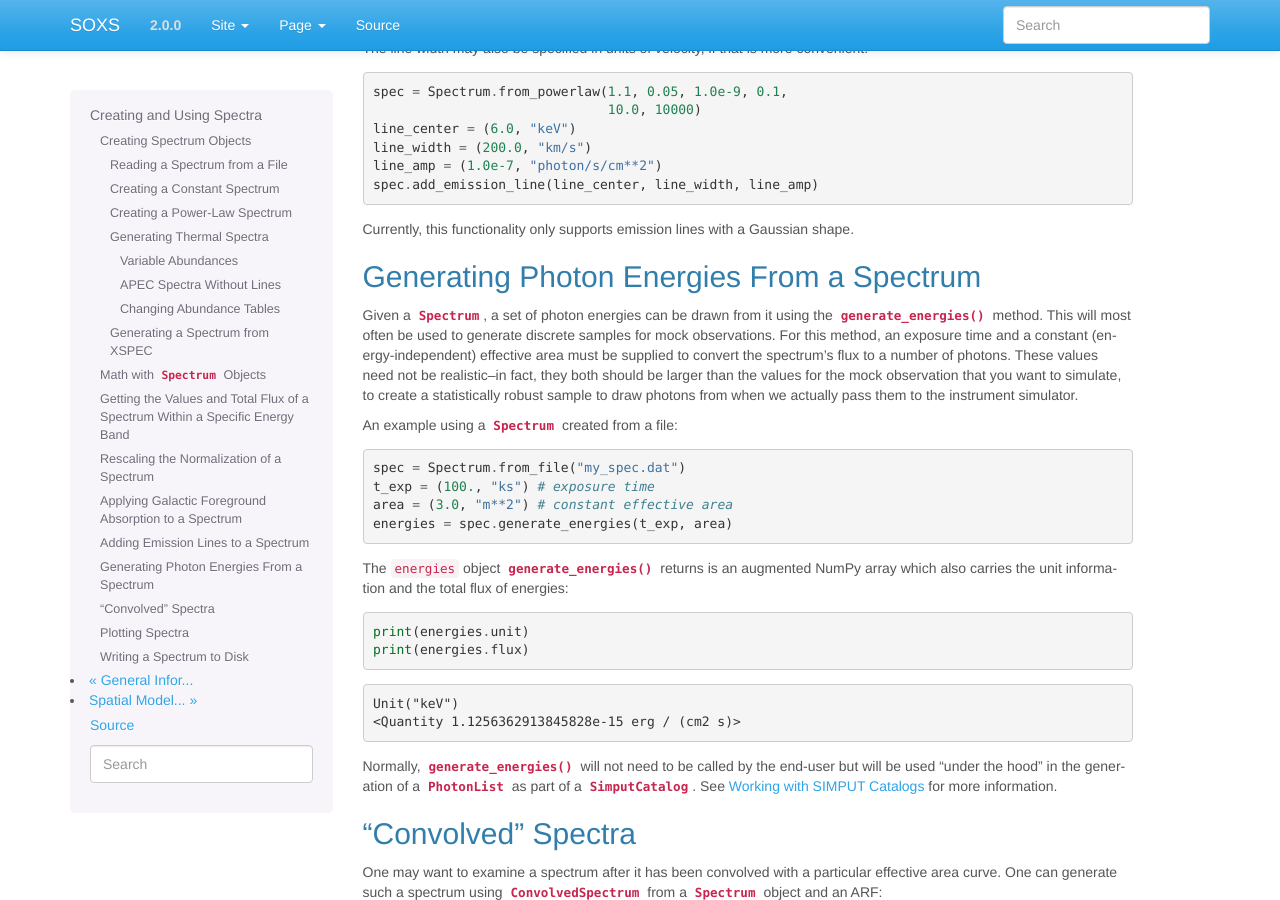
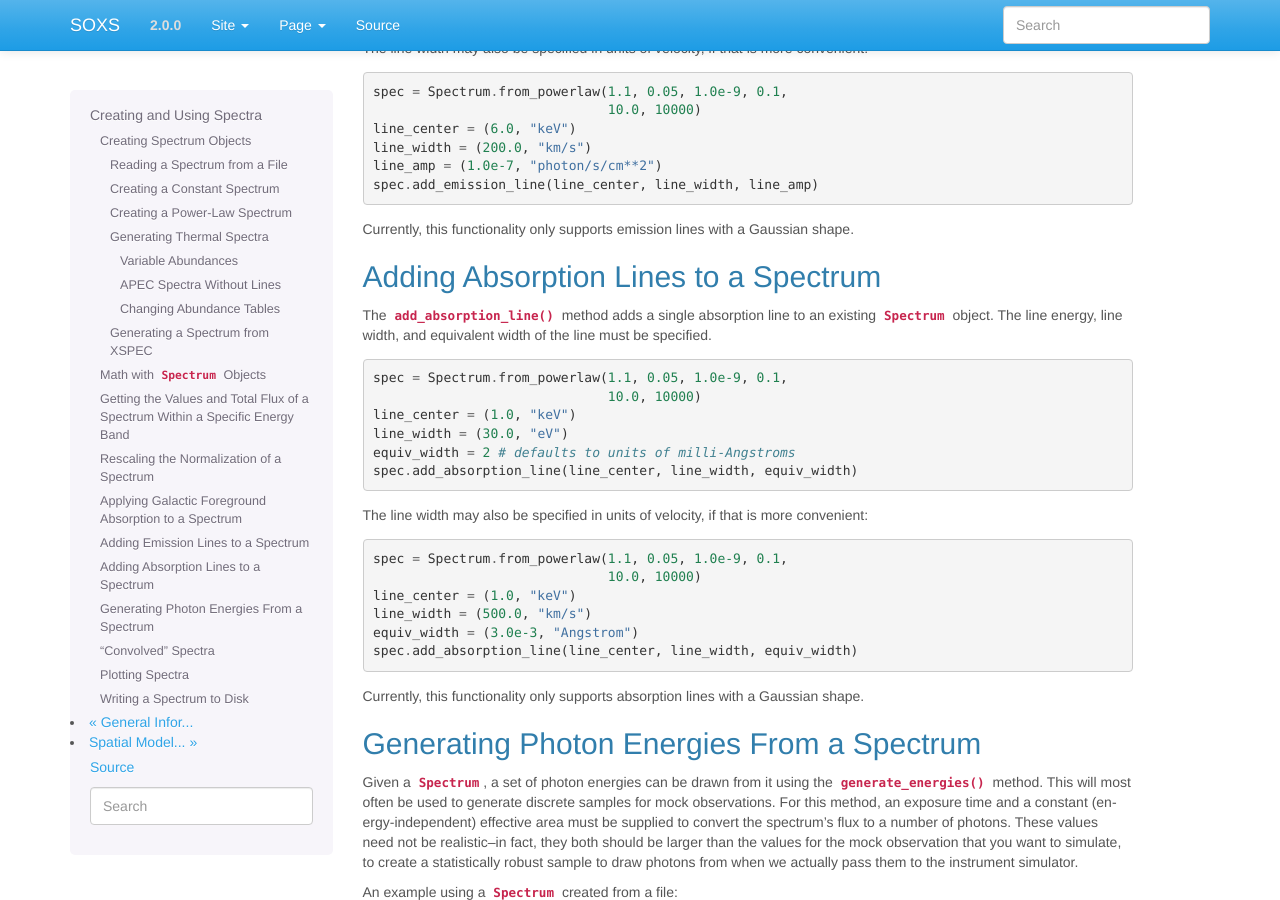
Before and after one commit to lynx-x-ray-observatory/soxs, a Sphinx documentation site: the page built from doc/source/users_guide/spectra.rst, in a window 1280 px wide and 900 px high, scrolled down 6158 px. Built offline with Sphinx 7.4.7, drawn with Linux system fonts in a browser that asks for light colours.

Commit message:
Use AstroPy for computing Gaussian profiles. Correctly implement units for emission lines. Fix up absorption line API

```diff
--- a/doc/source/users_guide/spectra.rst
+++ b/doc/source/users_guide/spectra.rst
@@ -451,6 +451,37 @@ The line width may also be specified in units of velocity, if that is more conve
 
 Currently, this functionality only supports emission lines with a Gaussian shape.
 
+.. _absorb_lines:
+
+Adding Absorption Lines to a Spectrum
+-------------------------------------
+
+The :meth:`~soxs.Spectrum.add_absorption_line` method adds a single absorption
+line to an existing :class:`~soxs.spectra.Spectrum` object. The line energy,
+line width, and equivalent width of the line must be specified.
+
+.. code-block::
+
+    spec = Spectrum.from_powerlaw(1.1, 0.05, 1.0e-9, 0.1,
+                                  10.0, 10000)
+    line_center = (1.0, "keV")
+    line_width = (30.0, "eV")
+    equiv_width = 2 # defaults to units of milli-Angstroms
+    spec.add_absorption_line(line_center, line_width, equiv_width)
+
+The line width may also be specified in units of velocity, if that is more convenient:
+
+.. code-block::
+
+    spec = Spectrum.from_powerlaw(1.1, 0.05, 1.0e-9, 0.1,
+                                  10.0, 10000)
+    line_center = (1.0, "keV")
+    line_width = (500.0, "km/s")
+    equiv_width = (3.0e-3, "Angstrom")
+    spec.add_absorption_line(line_center, line_width, equiv_width)
+
+Currently, this functionality only supports absorption lines with a Gaussian shape.
+
 Generating Photon Energies From a Spectrum
 ------------------------------------------
 
```
Also changed, not shown: 1 other file.
